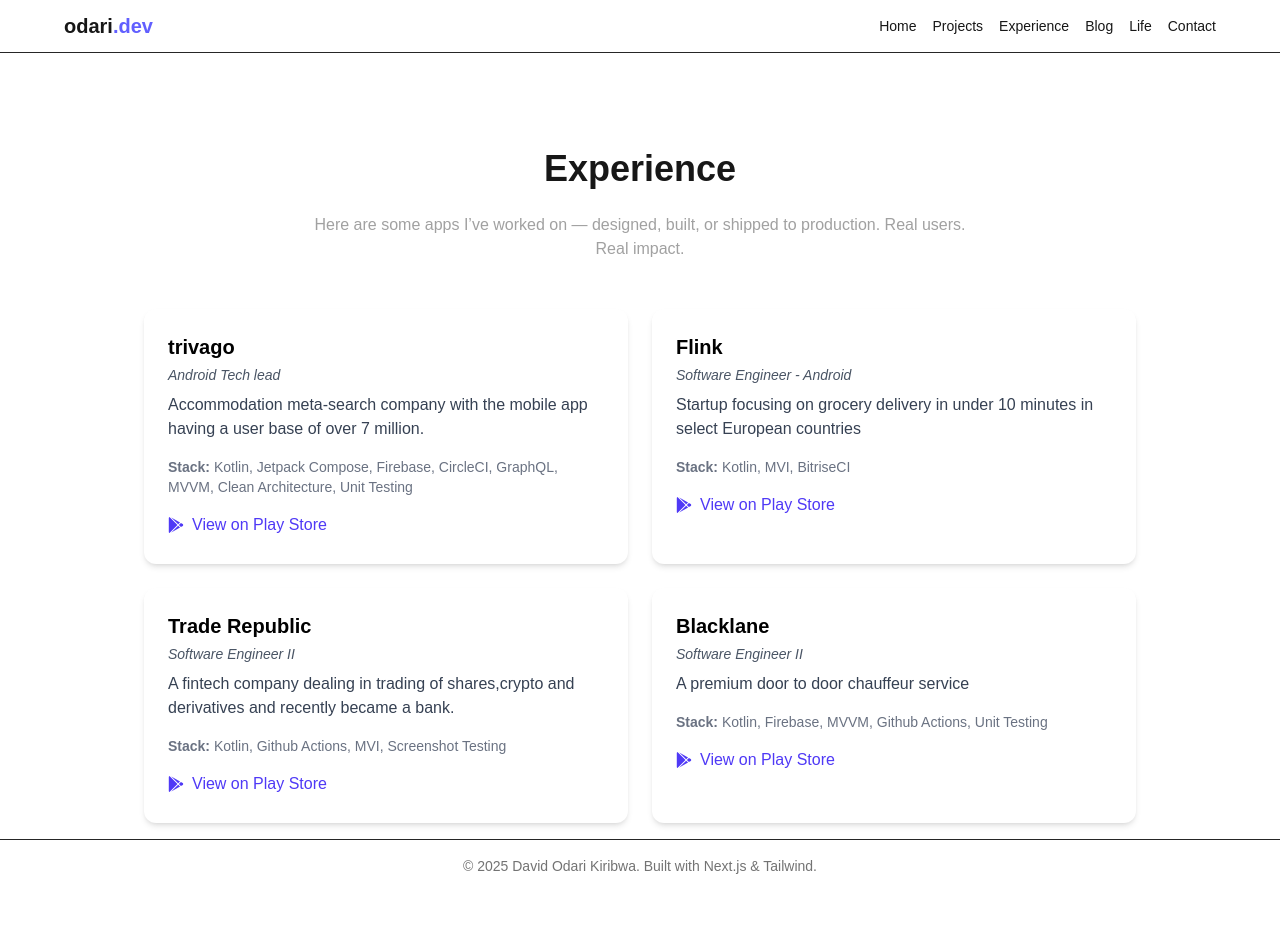
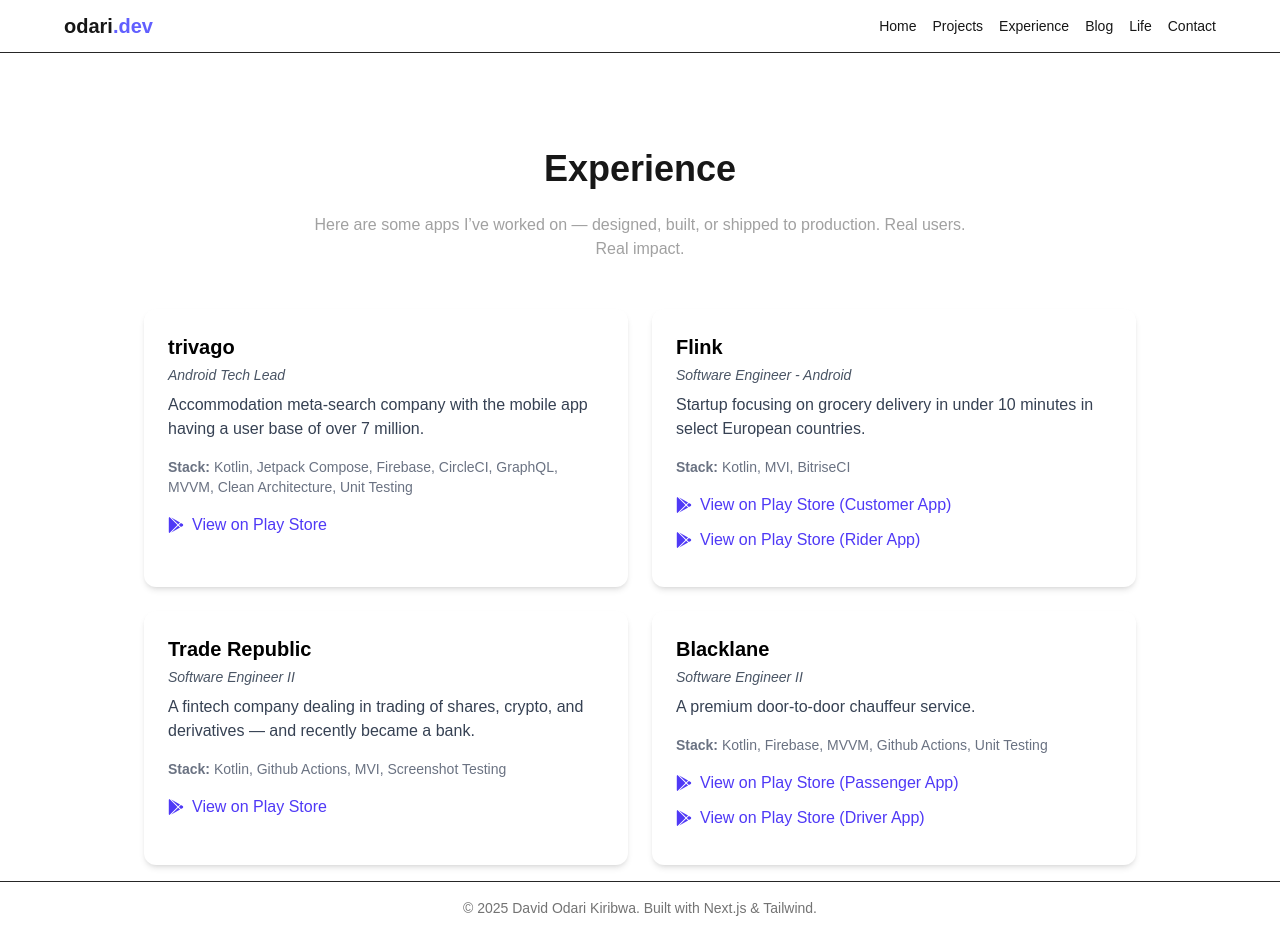
Before and after one commit to odaridavid/my-portfolio, a Next.js app: page /experience in a window 1280 px wide. Before the commit the page ends 892 px from the top, so only its background shows below. Built offline with nearby package versions, Linux system fonts and the light colour scheme.

Commit message:
updated playstore presentation

```diff
--- a/src/app/experience/page.tsx
+++ b/src/app/experience/page.tsx
@@ -1,40 +1,76 @@
-'use client';
+"use client";
 
-import Link from 'next/link';
-import { FaGooglePlay } from 'react-icons/fa';
+import Link from "next/link";
+import { FaGooglePlay } from "react-icons/fa";
 
 const apps = [
   {
-    name: 'trivago',
-    role: 'Android Tech lead',
+    name: "trivago",
+    role: "Android Tech Lead",
     description:
-      'Accommodation meta-search company with the mobile app having a user base of over 7 million.',
-    tech: ['Kotlin', 'Jetpack Compose', 'Firebase', 'CircleCI','GraphQL','MVVM','Clean Architecture','Unit Testing'],
-    store: 'https://play.google.com/store/apps/details?id=com.trivago&utm_source=emea_Med',
+      "Accommodation meta-search company with the mobile app having a user base of over 7 million.",
+    tech: [
+      "Kotlin",
+      "Jetpack Compose",
+      "Firebase",
+      "CircleCI",
+      "GraphQL",
+      "MVVM",
+      "Clean Architecture",
+      "Unit Testing",
+    ],
+    stores: [
+      {
+        label: "View on Play Store",
+        url: "https://play.google.com/store/apps/details?id=com.trivago&utm_source=emea_Med",
+      },
+    ],
   },
   {
-    name: 'Flink',
-    role: 'Software Engineer - Android',
+    name: "Flink",
+    role: "Software Engineer - Android",
     description:
-      'Startup focusing on grocery delivery in under 10 minutes in select European countries',
-    tech: ['Kotlin', 'MVI','BitriseCI'],
-    store: 'https://play.google.com/store/apps/details?id=com.pickery.app&utm_source=emea_Med',
+      "Startup focusing on grocery delivery in under 10 minutes in select European countries.",
+    tech: ["Kotlin", "MVI", "BitriseCI"],
+    stores: [
+      {
+        label: "View on Play Store (Customer App)",
+        url: "https://play.google.com/store/apps/details?id=com.pickery.app&utm_source=emea_Med",
       },
       {
-    name: 'Trade Republic',
-    role: 'Software Engineer II',
-    description:
-      'A fintech company dealing in trading of shares,crypto and derivatives and recently became a bank.',
-    tech: ['Kotlin', 'Github Actions','MVI','Screenshot Testing'],
-    store: 'https://play.google.com/store/apps/details?id=de.traderepublic.app&utm_source=emea_Med',
+        label: "View on Play Store (Rider App)",
+        url: "https://play.google.com/store/apps/details?id=com.pickery.rider&utm_source=emea_Med",
+      },
+    ],
   },
   {
-    name: 'Blacklane',
-    role: 'Software Engineer II',
+    name: "Trade Republic",
+    role: "Software Engineer II",
     description:
-      'A premium door to door chauffeur service',
-    tech: ['Kotlin', 'Firebase','MVVM','Github Actions','Unit Testing'],
-    store: 'https://play.google.com/store/apps/details?id=com.blacklane.passenger&utm_source=emea_Med',
+      "A fintech company dealing in trading of shares, crypto, and derivatives — and recently became a bank.",
+    tech: ["Kotlin", "Github Actions", "MVI", "Screenshot Testing"],
+    stores: [
+      {
+        label: "View on Play Store",
+        url: "https://play.google.com/store/apps/details?id=de.traderepublic.app&utm_source=emea_Med",
+      },
+    ],
+  },
+  {
+    name: "Blacklane",
+    role: "Software Engineer II",
+    description: "A premium door-to-door chauffeur service.",
+    tech: ["Kotlin", "Firebase", "MVVM", "Github Actions", "Unit Testing"],
+    stores: [
+      {
+        label: "View on Play Store (Passenger App)",
+        url: "https://play.google.com/store/apps/details?id=com.blacklane.passenger&utm_source=emea_Med",
+      },
+      {
+        label: "View on Play Store (Driver App)",
+        url: "https://play.google.com/store/apps/details?id=com.blacklane.chauffeurapp&utm_source=emea_Med",
+      },
+    ],
   },
 ];
 
@@ -43,26 +79,34 @@
     <section className="max-w-5xl mx-auto mt-20 px-4">
       <h2 className="text-4xl font-bold mb-6 text-center">Experience</h2>
       <p className="text-neutral-400 text-center mb-12 max-w-2xl mx-auto">
-        Here are some apps I’ve worked on — designed, built, or shipped to production. Real users. Real impact.
+        Here are some apps I’ve worked on — designed, built, or shipped to
+        production. Real users. Real impact.
       </p>
 
       <div className="grid md:grid-cols-2 gap-6">
         {apps.map((app, i) => (
-          <div key={i} className="bg-white text-black p-6 rounded-xl shadow-md hover:shadow-lg transition">
+          <div
+            key={i}
+            className="bg-white text-black p-6 rounded-xl shadow-md hover:shadow-lg transition"
+          >
             <h3 className="text-xl font-semibold mb-1">{app.name}</h3>
             <p className="text-sm text-gray-600 mb-2 italic">{app.role}</p>
             <p className="text-gray-700 mb-4">{app.description}</p>
             <div className="text-sm text-gray-500 mb-4">
-              <strong>Stack:</strong> {app.tech.join(', ')}
+              <strong>Stack:</strong> {app.tech.join(", ")}
             </div>
+            {app.stores.map((store, idx) => (
+              <div key={idx} className="mb-2">
                 <Link
-              href={app.store}
+                  href={store.url}
                   target="_blank"
                   rel="noopener noreferrer"
                   className="inline-flex items-center text-indigo-600 hover:underline font-medium"
                 >
-              <FaGooglePlay className="mr-2" /> View on Play Store
+                  <FaGooglePlay className="mr-2" /> {store.label}
                 </Link>
+              </div>
+            ))}
           </div>
         ))}
       </div>
```
Lines whose indentation alone changed are shown as unchanged.
